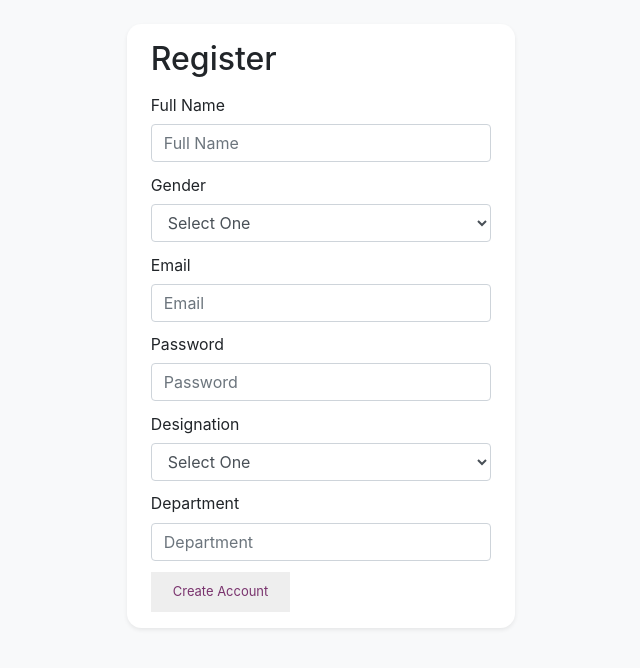
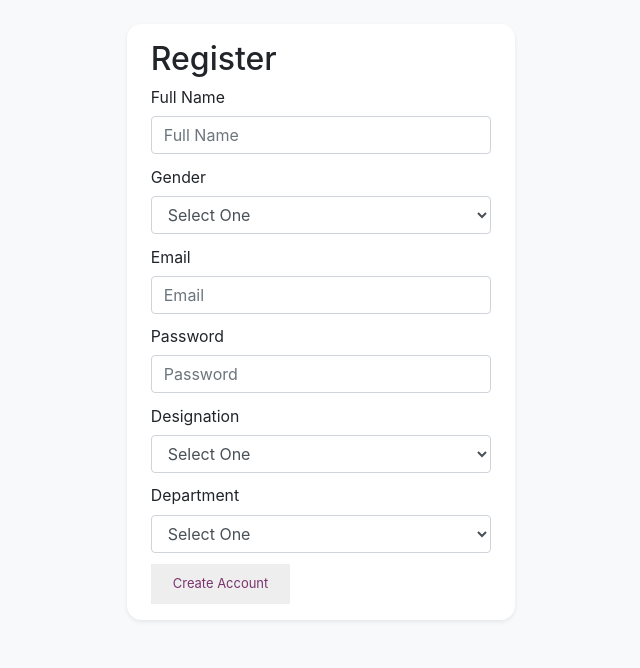
Before and after one commit to Innykemi/phptask2, a PHP site: page /register.php in a window 1280 px wide. Shown: the part 56-724 px from the top of the page, without its empty margins (319-959 px from the left). Run offline with PHP 8.4, Linux system fonts and the light colour scheme.

Commit message:
added bootstrap, changed department to dropdown

```diff
--- a/register.php
+++ b/register.php
@@ -1,7 +1,7 @@
 <?php include_once ("lib/header.php");
-    if(isset($_SESSION['loggedin']) && !empty($_SESSION['loggedin']) && ($_SESSION['designation'] == 'Staff' && $_SESSION['designation'] == 'Student')){
+    if(isset($_SESSION['loggedin'])){
         //redirect to dashboard
-        header("location: dashboard.php");
+        header("location: login.php");
     }
     include_once ("lib/menu.php");
 ?>
@@ -9,16 +9,17 @@
         <div class="my-4 p-3 px-4 max-width-35 mx-auto bg-white rounded shadow-sm">
             <h2>Register</h2>
             <form action="process/processregister.php" method="post">
-                <p>
                 <?php
                     if (isset($_SESSION['error']) && !empty($_SESSION['error'])){
-                            echo "<span style='color:red;'>" . $_SESSION['error'] . "</span>";
-                            echo "<br/><span style='color:red;'>" . $_SESSION["nameErr"] . "</span>";
-                            echo "<br/><span style='color:red;'>" . $_SESSION["emailErr"] . "</span>";
+                        echo
+                            "<div class='alert alert-danger' role='alert'>"
+                                . $_SESSION['error'] . "<br/>"
+                                . $_SESSION["nameErr"] . "<br/>"
+                                . $_SESSION["emailErr"] .
+                            "</div>";
                         session_destroy();
                     }
                 ?>
-                </p>
                 <div class="form-item">
                     <label for="full_name">Full Name</label>
                     <input
@@ -85,13 +86,44 @@
                 </div>
                 <div class="form-item">
                     <label for="department">Department</label>
-                    <input
+                    <select name="department" class="form-control">
+                        <option value="">Select One</option>
+                        <option
                         <?php
-                        if (isset($_SESSION['department']) && !empty($_SESSION['department'])) {
-                            echo "value='" . $_SESSION['department'] ."'";
+                            if (isset($_SESSION['department']) && !empty($_SESSION['department']) && $_SESSION['department'] == 'Art') {
+                                echo 'selected';
                             }
                         ?>
-                    type="text" name="department" class="form-control" placeholder="Department">
+                        >Art</option>
+                        <option
+                        <?php
+                            if (isset($_SESSION['department']) && !empty($_SESSION['department']) && $_SESSION['department'] == 'Science') {
+                                echo 'selected';
+                            }
+                        ?>
+                        >Science</option>
+                        <option
+                        <?php
+                            if (isset($_SESSION['department']) && !empty($_SESSION['department']) && $_SESSION['department'] == 'Commercial') {
+                                echo 'selected';
+                            }
+                        ?>
+                        >Commercial</option>
+                        <option
+                        <?php
+                            if (isset($_SESSION['department']) && !empty($_SESSION['department']) && $_SESSION['department'] == 'Health') {
+                                echo 'selected';
+                            }
+                        ?>
+                        >Health</option>
+                        <option
+                        <?php
+                            if (isset($_SESSION['department']) && !empty($_SESSION['department']) && $_SESSION['department'] == 'Non Teaching Staff') {
+                                echo 'selected';
+                            }
+                        ?>
+                        >Non Teaching Staff</option>
+                    </select>
                 </div>
                 <button type="submit">Create Account</button>
             </form>
```
Lines whose indentation alone changed are shown as unchanged.
